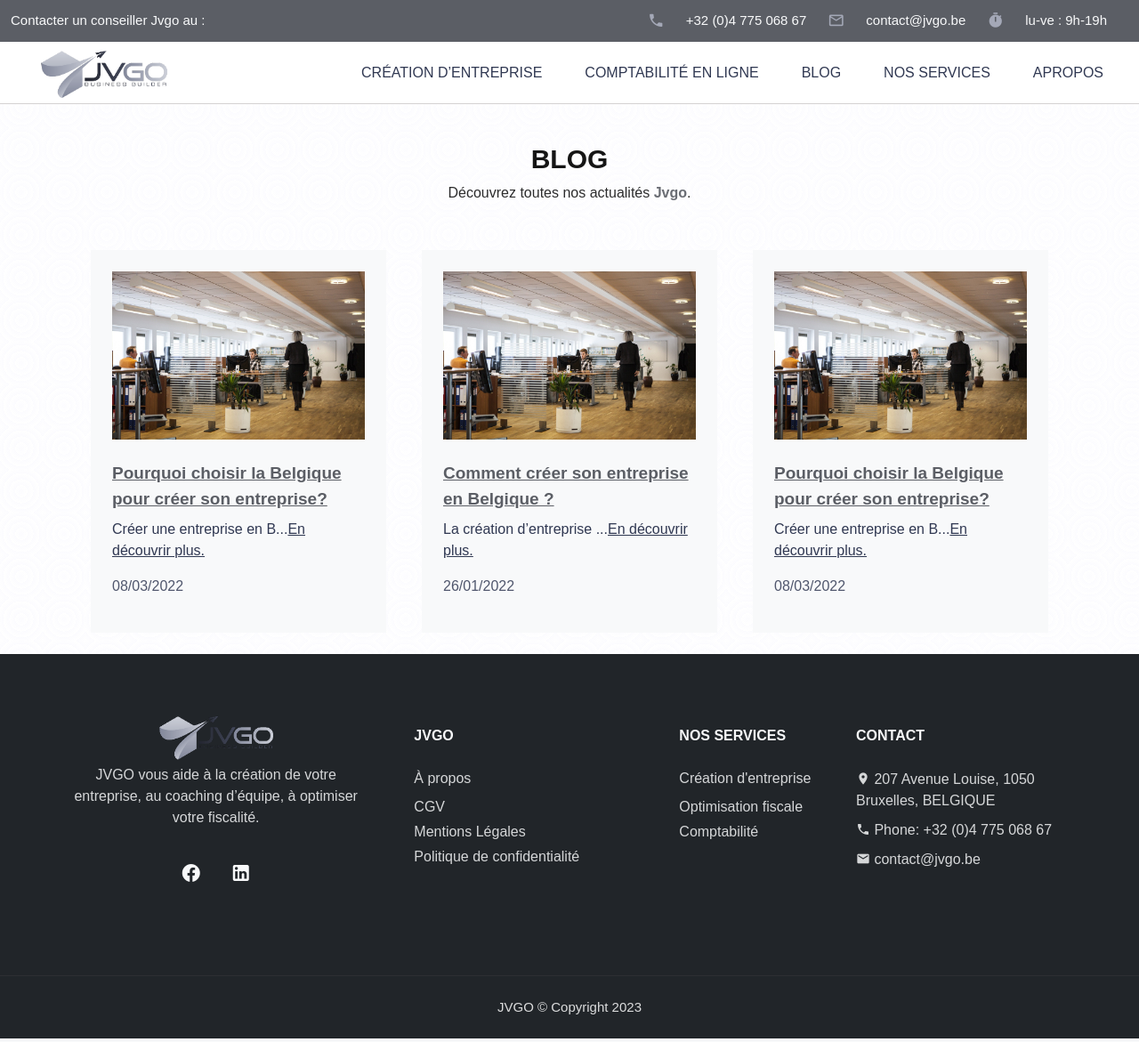
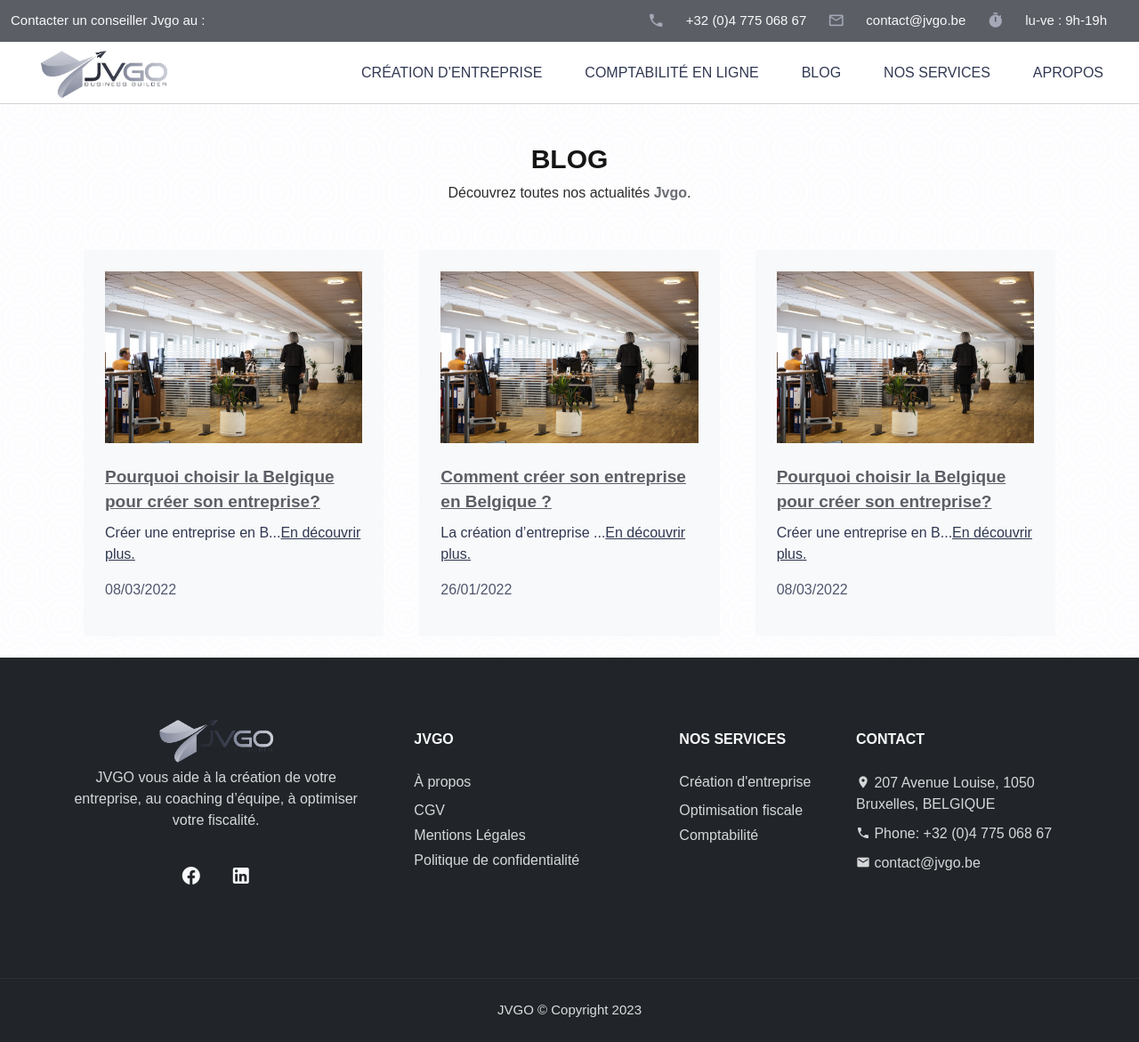
Before and after one commit to alexis90210/jvgo-business-builder, a Symfony app: template templates/blog/index.html.twig in a window 1280 px wide. Shown: the whole page at 89% size. Run offline with Twig, Linux system fonts and the light colour scheme; the template is opened without the code that fills it, so the values that code supplies are empty; some libraries are stand-ins or nearby versions; some web fonts are replaced.

Commit message:
some changes

```diff
--- a/templates/blog/index.html.twig
+++ b/templates/blog/index.html.twig
@@ -27,11 +27,11 @@
 
 
 	<div class="container-fluid mt-3 mt-sm-2 mt-md-2 py-3  py-sm-2 py-md-2">
-		<div class="row p-2">
+		<div class="row p-2  px-sm-0 px-md-0">
 			<div class="col-lg-12 m-auto">
-				<div class="container">
-					<div class="row">
-						<div class="col-lg-4">
+				<div class="container  px-sm-0 px-md-0">
+					<div class="row px-sm-3 px-md-3">
+						<div class="col-lg-4 col-md-11 col-sm-11">
 						<a href="/contenu/actualite/1" class="text-dark">
 							<div class="m-2 bg-light p-2 p-lg-4">
 								<img src="{{asset('images/act1.jpg')}}" class="row-5 text-center" alt=""/>
@@ -49,7 +49,7 @@
 							</a>
 						</div>
 
-						<div class="col-lg-4">
+						<div class="col-lg-4 col-md-11 col-sm-11">
 						<a href="/contenu/actualite/1" class="text-dark">
 							<div class="m-2 bg-light p-2 p-lg-4">
 								<img src="{{asset('images/act1.jpg')}}" class="row-5 text-center" alt=""/>
@@ -67,7 +67,7 @@
 							</a>
 						</div>
 
-						<div class="col-lg-4">
+						<div class="col-lg-4 col-md-11 col-sm-11">
 							<a href="/contenu/actualite/1" class="text-dark">
 							<div class="m-2 bg-light p-2 p-lg-4">
 								<img src="{{asset('images/act1.jpg')}}" class="row-5 text-center" alt=""/>
--- a/templates/condition_generale_de_vente/index.html.twig
+++ b/templates/condition_generale_de_vente/index.html.twig
@@ -6,7 +6,7 @@
 {% block body %}
 
 	<div class="container-fluid py-5">
-		<div class="row">
+		<div class="row px-sm-3 px-md-3">
 			<div class="col-lg-11 m-auto">
 
 				<p class="fw-3 m-0 my-2 mt-4 opacity-3 font-ubuntu size-9">CONDITIONS GENERALES D’UTILISATION ET DE VENTE
--- a/templates/mention_legale/index.html.twig
+++ b/templates/mention_legale/index.html.twig
@@ -7,7 +7,7 @@
 {% block body %}
 
 	<div class="container-fluid py-5">
-		<div class="row">
+		<div class="row px-sm-3 px-md-3">
 			<div class="col-lg-11 m-auto">
 
 				<p class="fw-3 m-0 my-2 mt-4 opacity-3 font-ubuntu size-9">MENTIONS LEGALES  JVGO
```
Also changed, not shown: templates/apropos/index.html.twig (+4 -4 lines).
